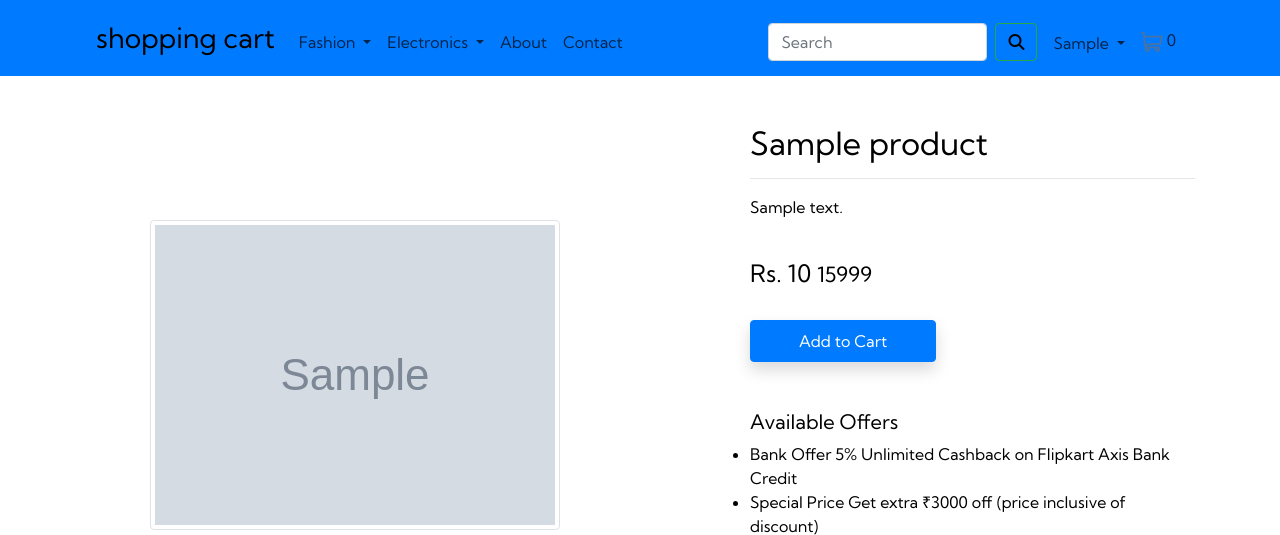
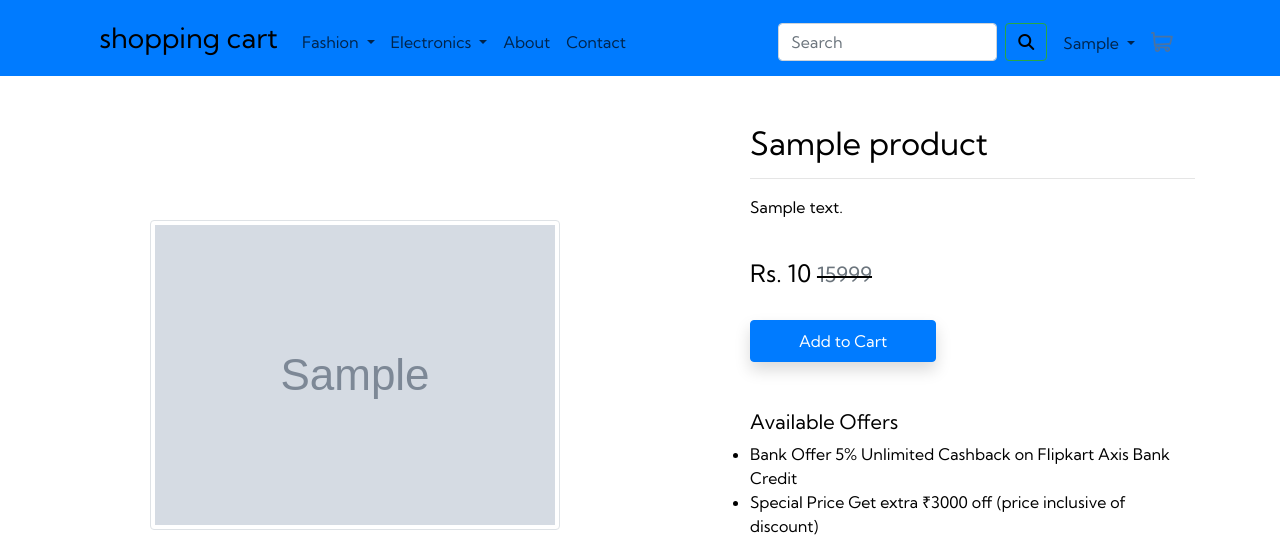
Before and after one commit to brb715/ecommerce_website, a Django app: page /product/1/ in a window 1280 px wide; the page is wider, and only the part inside the window is pictured. Shown: the top 535 px of that part. Run offline with Django 4.2, Linux system fonts and the light colour scheme; a user stored in the database is signed in; tables that the repository leaves empty hold one stand-in row (values such as "Sample post"); grey boxes marked "Sample" are stand-in pictures; some libraries are stand-ins or nearby versions.

Commit message:
tenth commit

```diff
--- a/shop/static/shop/css/base.css
+++ b/shop/static/shop/css/base.css
@@ -29,6 +29,10 @@ body {
 
 .cart:hover {
     cursor: pointer;
+}
+
+a:hover {
+    text-decoration: none;
 }
 
 .carousel-indicators li {
@@ -70,11 +74,11 @@ fieldset {
 }
 
 .ml-6 {
-    margin-left: 5rem;
+    margin-left: 5.2rem;
 }
 
 .mr-6 {
-    margin-right: 5rem;
+    margin-right: 5.2rem;
 }
 
 button {
--- a/shop/templates/shop/base.html
+++ b/shop/templates/shop/base.html
@@ -6,7 +6,7 @@
   <meta charset="UTF-8">
   <meta http-equiv="X-UA-Compatible" content="IE=edge">
   <meta name="viewport" content="width=device-width, initial-scale=1.0">
-  <title>Shopping Cart | {% block title %} {% endblock title %}</title>
+  <title>{% block title %} {% endblock title %}</title>
 
   <link rel="stylesheet" href="https://cdn.jsdelivr.net/npm/bootstrap@4.6.1/dist/css/bootstrap.min.css"
     integrity="sha384-zCbKRCUGaJDkqS1kPbPd7TveP5iyJE0EjAuZQTgFLD2ylzuqKfdKlfG/eSrtxUkn" crossorigin="anonymous">
@@ -85,7 +85,7 @@
           <span class="sr-only">(current)</span>
           <a href="{% url 'cart' %}">
             <img class="cart" src="{% static 'shop/images/icon-cart.svg' %}" alt="" data-container="body" data-toggle="popover" data-placement="bottom" data-content="Bottom popover">
-          </a><span id="total_items">{{ items|length }}</span>
+          </a>
         </li>
         {% else %}
         <li class="nav-item">
--- a/shop/templates/shop/cart.html
+++ b/shop/templates/shop/cart.html
@@ -3,8 +3,8 @@
 {% load static %}
 
 {% block main-content %}
-<h2 class="text-center my-4">Cart</h2>
-<hr class="mb-3 mx-5">
+<h2 class="text-center mt-4 mb-2">Cart</h2>
+<hr class="mb-4 mx-5">
 {% if items %}
 <div class="container ">
     <div class="row">
--- a/shop/templates/shop/orders.html
+++ b/shop/templates/shop/orders.html
@@ -2,7 +2,7 @@
 {% block title %} Orders {% endblock title %}
 
 {% block main-content %}
-<div class="container">
+<div class="container pb-3">
     <h2 class="text-center mt-3"><strong>Order Summary</strong></h2>
     <hr class="mb-3">
     {% if products %}
--- a/shop/templates/shop/productdetail.html
+++ b/shop/templates/shop/productdetail.html
@@ -11,7 +11,7 @@
       <h2>{{ product.title }}</h2>
       <hr>
       <p>{{ product.desc }}</p> <br>
-      <h4>Rs. {{ product.price }} <small class="fw-light text-decoration-line-through">15999</small></h4> <br>
+      <h4>Rs. {{ product.price }} <del><small class="fw-light text-muted">15999</small></del></h4> <br>
       <a href="{% url 'add_to_cart' product.id %}" class="btn btn-primary shadow px-5 py-2 cart">Add to Cart</a>
       <h5 class="mt-5">Available Offers</h5>
       <ul>
--- a/shop/views.py
+++ b/shop/views.py
@@ -19,14 +19,11 @@ def mobile(request, data=None):
     if data == None:
         mobiles = Product.objects.filter(sub_category='Smartphones')
     elif data == 'below':
-        mobiles = Product.objects.filter(
-            sub_category='Smartphones').filter(price__lte=10000)
+        mobiles = Product.objects.filter(sub_category='Smartphones').filter(price__lte=10000)
     elif data == 'above':
-        mobiles = Product.objects.filter(
-            sub_category='Smartphones').filter(price__gt=10000)
+        mobiles = Product.objects.filter(sub_category='Smartphones').filter(price__gt=10000)
     else:
-        mobiles = Product.objects.filter(
-            sub_category='Smartphones').filter(title=data)
+        mobiles = Product.objects.filter(sub_category='Smartphones').filter(title=data)
     return render(request, 'shop/smartphone.html', {'mobile': mobiles})
 
 
@@ -34,11 +31,9 @@ def topwear(request, data=None):
     if data == None:
         topwear = Product.objects.filter(sub_category='Top Wear')
     elif data == 'below':
-        topwear = Product.objects.filter(
-            sub_category='Top Wear').filter(price__lte=400)
+        topwear = Product.objects.filter(sub_category='Top Wear').filter(price__lte=400)
     elif data == 'above':
-        topwear = Product.objects.filter(
-            sub_category='Top Wear').filter(price__gt=400)
+        topwear = Product.objects.filter(sub_category='Top Wear').filter(price__gt=400)
     return render(request, 'shop/topwear.html', {'topwear': topwear})
 
 
@@ -46,11 +41,9 @@ def bottomwear(request, data=None):
     if data == None:
         bottomwear = Product.objects.filter(sub_category='Bottom Wear')
     elif data == 'below':
-        bottomwear = Product.objects.filter(
-            sub_category='Bottom Wear').filter(price__lte=600)
+        bottomwear = Product.objects.filter(sub_category='Bottom Wear').filter(price__lte=600)
     elif data == 'above':
-        bottomwear = Product.objects.filter(
-            sub_category='Bottom Wear').filter(price__gt=600)
+        bottomwear = Product.objects.filter(sub_category='Bottom Wear').filter(price__gt=600)
     return render(request, 'shop/bottomwear.html', {'bottomwear': bottomwear})
 
 
@@ -58,14 +51,11 @@ def laptop(request, data=None):
     if data == None:
         laptops = Product.objects.filter(sub_category='Laptops')
     elif data == 'below':
-        laptops = Product.objects.filter(
-            sub_category='Laptops').filter(price__lte=30000)
+        laptops = Product.objects.filter(sub_category='Laptops').filter(price__lte=30000)
     elif data == 'above':
-        laptops = Product.objects.filter(
-            sub_category='Laptops').filter(price__gt=30000)
+        laptops = Product.objects.filter(sub_category='Laptops').filter(price__gt=30000)
     else:
-        laptops = Product.objects.filter(
-            sub_category='Laptops').filter(title=data)
+        laptops = Product.objects.filter(sub_category='Laptops').filter(title=data)
     return render(request, 'shop/laptop.html', {'laptop': laptops})
 
 
@@ -81,10 +71,6 @@ def sign_up(request):
         lname = request.POST['last_name']
         email = request.POST['email']
         password = request.POST['password']
-
-        if not username.isalnum():
-            messages.error(request, 'Username should not contain characters')
-            return redirect('/')
 
         fm = User.objects.create_user(username, email, password)
         fm.first_name = fname
@@ -108,7 +94,8 @@ def sign_in(request):
             messages.success(request, 'Successfully Logged In')
             return redirect('/')
         else:
-            pass
+            messages.error(request, 'Credentials did not match with any records in our database')
+            return redirect('sign_in')
     fm = signin()
     return render(request, 'shop/signin.html', {'form': fm})
 
@@ -143,18 +130,12 @@ def update_password(request):
 @login_required
 def profile_view(request, pk):
     current_user = request.user
-    data = User.objects.get(id=current_user.id)
-    fm = profile(instance=data)
+    fm = profile(instance=current_user)
     if request.method == 'POST':
         username = request.POST['username']
         fname = request.POST['first_name']
         lname = request.POST['last_name']
         email = request.POST['email']
-
-        if not username.isalnum():
-            messages.error(request, 'Username should not contain characters')
-            return redirect('profile')
-
         User.objects.filter(id=pk).update(username=username, email=email, first_name=fname, last_name=lname)
         messages.success(request, 'Profile Updated')
         return redirect('/')
@@ -170,6 +151,7 @@ def contact_us(request):
         fm = Contact(name=name, email=email, phone_no=ph_no, issue=issue)
         fm.save()
         messages.success(request, 'Successfully submitted the form')
+        return redirect('/')
     fm = contact()
     return render(request, 'shop/contact.html', {'form': fm})
 
```
Also changed, not shown: 1 other file.
